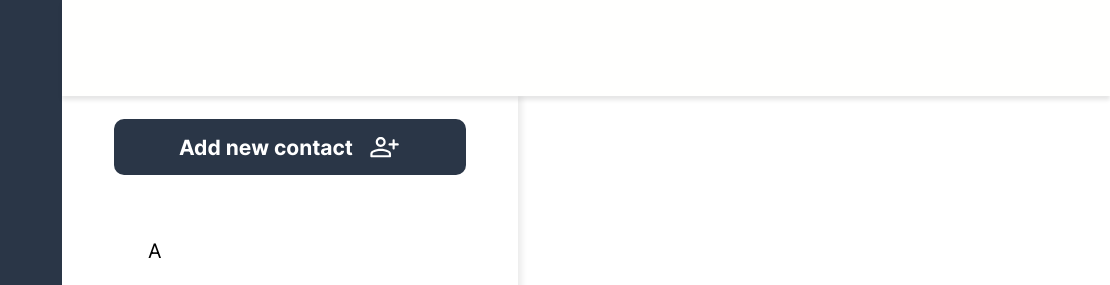
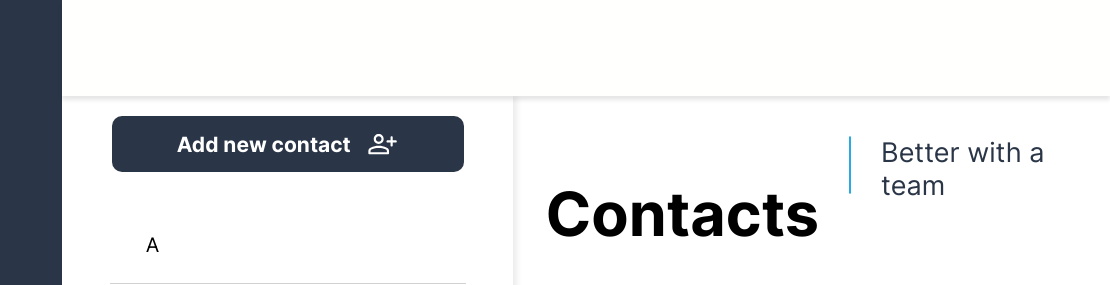
Before and after one commit to swiftAndHandy/Join, a website: page contacts.html in a window 1280 px wide. Shown: the top 285 px of the page, 170-1280 px from the left. Drawn offline with Linux system fonts and the light colour scheme.

Commit message:
added scrolbar for contact list and headline for desktop view

```diff
--- a/assets/css/contacts.css
+++ b/assets/css/contacts.css
@@ -1,6 +1,7 @@
 /* styling for contact list */
 body {
     margin: 0;
+    height: 100%;
 }
 
 .contactListContainer {
@@ -9,6 +10,8 @@ body {
     align-items: center;
     box-shadow: 4px 0px 6px 0px #00000014;
     margin: 80px 0 80px 0;
+    overflow: scroll;
+    height: calc(100vh - 96px);
 }
 
 .contactList::-webkit-scrollbar-thumb {
@@ -18,7 +21,6 @@ body {
 .contactList {
     padding: 24px;
     margin: 0;
-    overflow-y: auto;
 }
 
 .btnContainer{
@@ -126,6 +128,47 @@ body {
     margin: 4px 0 0 0;
 }
 
+/* style for contact window */
+
+.contactListAndContactWindowContainer{
+    display: flex;
+}
+
+.contactWindow{
+    display: flex;
+    top: 96px;
+    position: relative;
+    justify-content: space-between;
+    height: calc(100svh - 96px);
+}
+
+.separator{
+    height: 56px;
+    border: 1.5px solid #29ABE2;
+    border-radius: 4px;
+}
+
+.h1AndMottoContainer{
+    display: flex;
+    justify-content: center;
+    margin: 40px 0 0 32px;
+    height: 100px;
+    gap: 30px;
+}
+
+.h1AndMottoContainer h1{
+    font-size: 61px;
+    font-family: 'Inter', sans-serif;
+    font-weight: 700;
+}
+
+.spanMotto{
+    font-size: 27px;
+    font-family: 'Inter', sans-serif;
+    font-weight: 400;
+    color: #2A3647;
+}
+
 /* Placeholder elements will be replaced with templates later. */
 .header__placeholder {
     position: fixed;
@@ -177,7 +220,7 @@ body {
 
     .btnContainer {
         position: sticky;
-        top: 96px;
+        top: 0;
         display: flex;
         justify-content: center;
         align-items: center;
@@ -194,6 +237,7 @@ body {
         width: 352px;
         height: 56px;
         padding: 12px 0 12px 0;
+        margin: 20px;
         border-radius: 10px;
         border: #2A3647 1px;
         background-color: #2A3647;
--- a/contacts.html
+++ b/contacts.html
@@ -24,9 +24,11 @@
     <nav id="nav-menu-side" class="nav-menu--side">
         <img src="./assets/img/icons/join_logo.svg" class="logo">
     </nav>
+    <div class="contactListAndContactWindowContainer">
         <div class="contactListContainer">
             <div class="btnContainer">
-                <button class="btnAddNewContact">Add new contact<img src="./assets/img/icons/person_add.svg" alt=""></button>
+                <button class="btnAddNewContact">Add new contact<img src="./assets/img/icons/person_add.svg"
+                        alt=""></button>
             </div>
             <ul class="contactList">
                 <li class="letter">A</li>
@@ -120,6 +122,15 @@
                 </li>
             </ul>
         </div>
+        <div class="contactWindow">
+            <div class="h1AndMottoContainer">
+            <h1>Contacts</h1>
+            <div class="separator"></div>
+            <span class="spanMotto">Better with a team</span>
+        </div>
+        </div>
+
+    </div>
     <section id="nav-menu-bottom" class="nav-menu--bottom"></section>
 </body>
 
```
Lines whose indentation alone changed are shown as unchanged.
